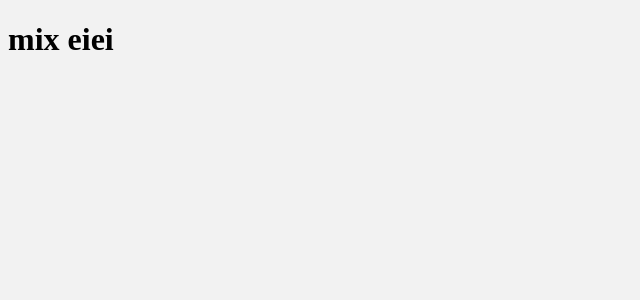
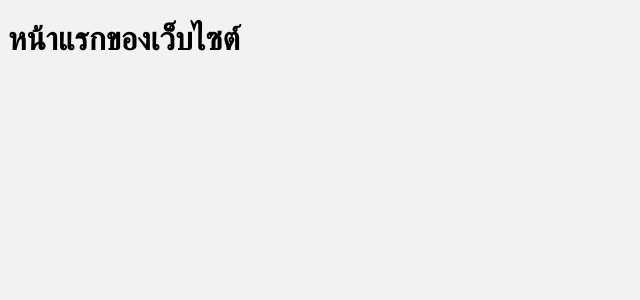
Before and after one commit to mickey0896/NextJS-Demo, a Next.js app: page / in a window 1280 px wide. Shown: the top 300 px of the page, without its empty margins (0-640 px from the left). Built offline with nearby package versions, Linux system fonts and the light colour scheme.

Commit message:
pages & routing

```diff
--- a/pages/index.js
+++ b/pages/index.js
@@ -17,7 +17,7 @@
 export default function Home() {
   return (
     <>
-     <h1>mix eiei</h1>
+     <h1>หน้าแรกของเว็บไซต์</h1>
     </>
   );
 }
```
Also changed, not shown: pages/about.js (added, +7 -0 lines), pages/products/index.js (added, +7 -0 lines).
